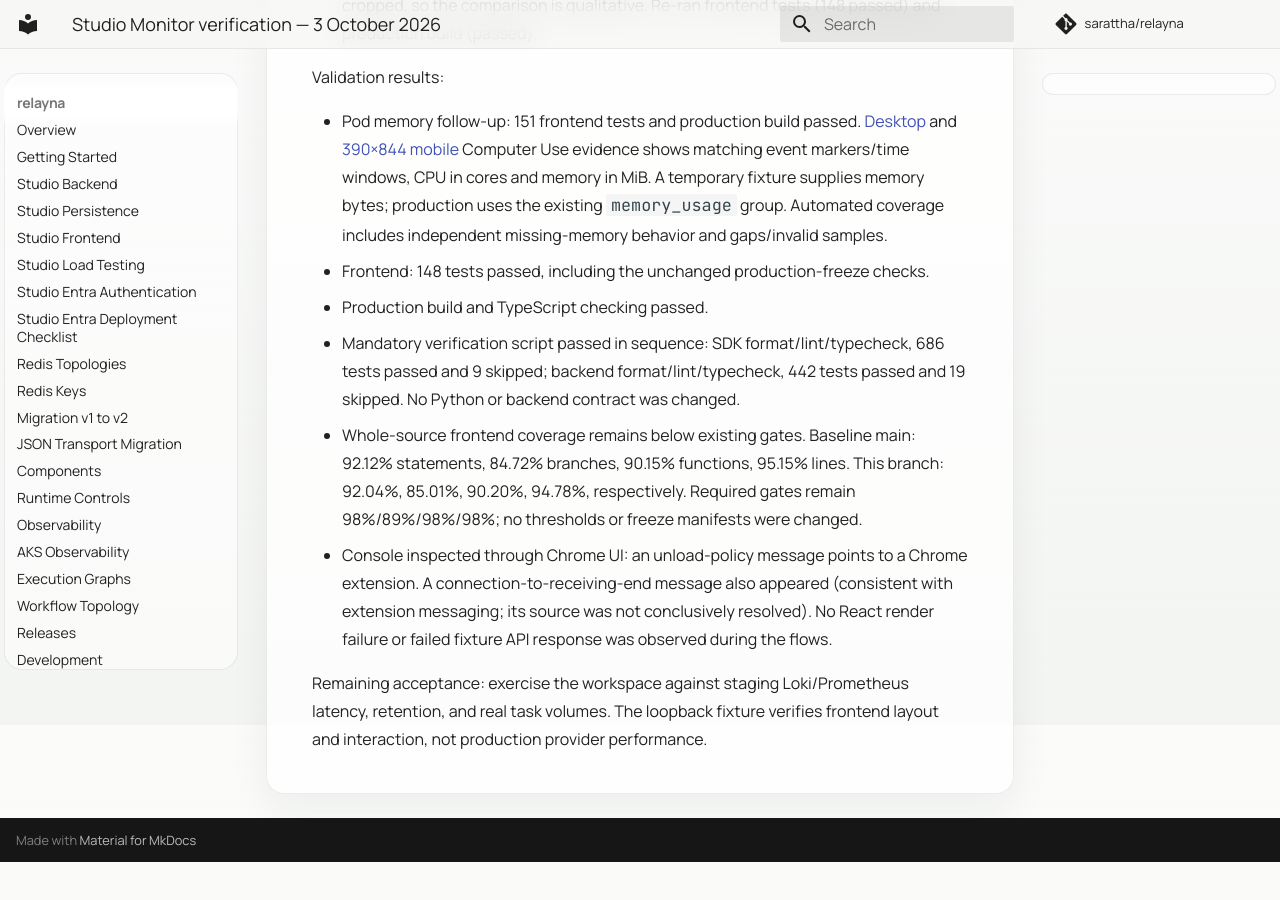
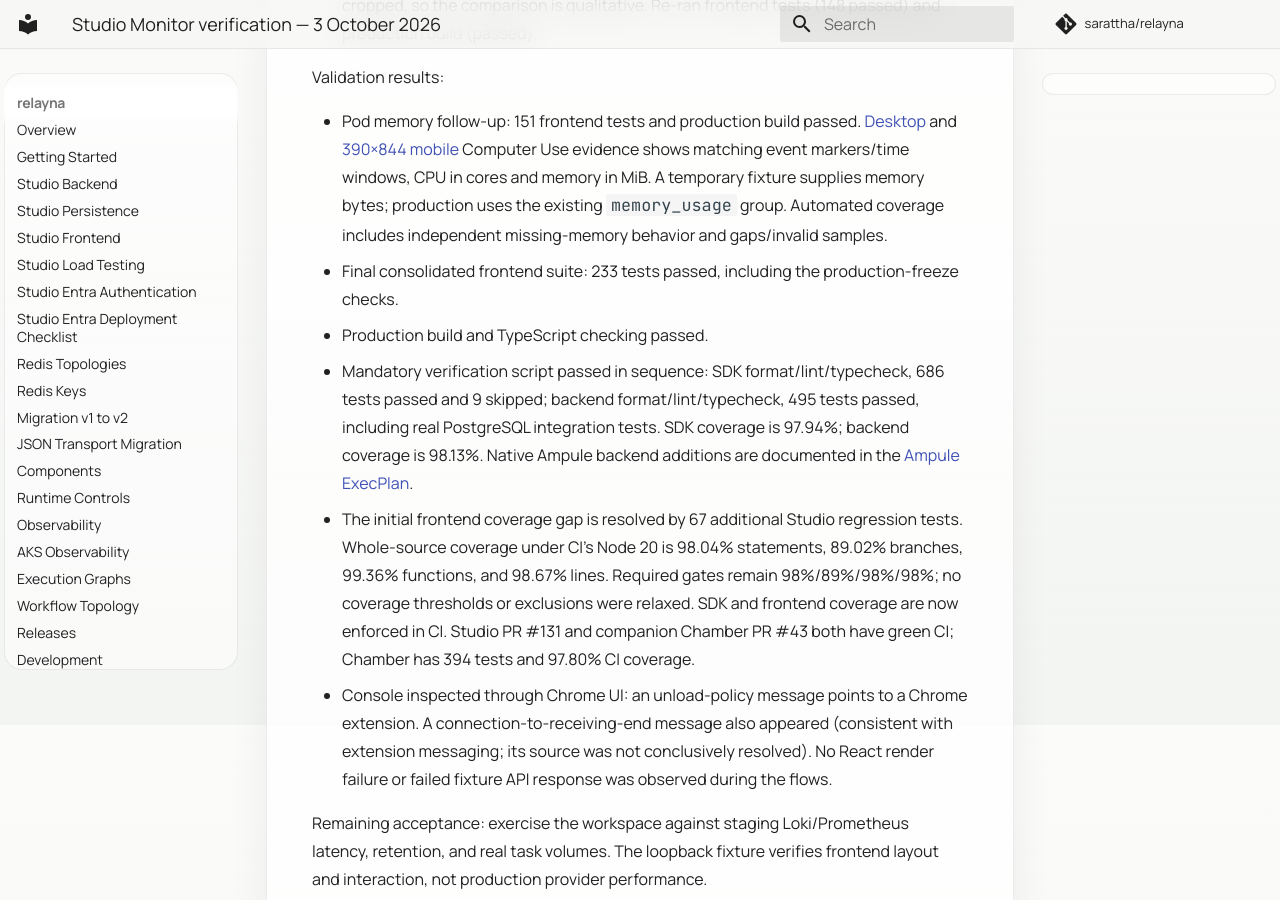
Before and after one commit to sarattha/relayna, an MkDocs documentation site: the page built from docs/qa/studio-monitor-workspace/README.md, in a window 1280 px wide and 900 px high, scrolled down 1075 px. Built offline with MkDocs 1.6.1 and Material for MkDocs 9.7.7, drawn with Linux system fonts in a browser that asks for light colours; comment, search, counter and statistics services are not loaded; before the commit the page ends 1937 px from its top, so only the background shows below that.

Commit message:
docs: reconcile monitoring QA with final coverage

```diff
--- a/docs/qa/studio-monitor-workspace/README.md
+++ b/docs/qa/studio-monitor-workspace/README.md
@@ -32,15 +32,19 @@ unit. These are functional adaptations, not claims of exact pixel matching.
 Validation results:
 
 - Pod memory follow-up: 151 frontend tests and production build passed. [Desktop](pod-resources-desktop.jpg) and [390×844 mobile](pod-resources-mobile.jpg) Computer Use evidence shows matching event markers/time windows, CPU in cores and memory in MiB. A temporary fixture supplies memory bytes; production uses the existing `memory_usage` group. Automated coverage includes independent missing-memory behavior and gaps/invalid samples.
-- Frontend: 148 tests passed, including the unchanged production-freeze checks.
+- Final consolidated frontend suite: 233 tests passed, including the production-freeze checks.
 - Production build and TypeScript checking passed.
 - Mandatory verification script passed in sequence: SDK format/lint/typecheck,
-  686 tests passed and 9 skipped; backend format/lint/typecheck, 442 tests passed
-  and 19 skipped. No Python or backend contract was changed.
-- Whole-source frontend coverage remains below existing gates. Baseline main:
-  92.12% statements, 84.72% branches, 90.15% functions, 95.15% lines. This branch:
-  92.04%, 85.01%, 90.20%, 94.78%, respectively. Required gates remain
-  98%/89%/98%/98%; no thresholds or freeze manifests were changed.
+  686 tests passed and 9 skipped; backend format/lint/typecheck, 495 tests passed,
+  including real PostgreSQL integration tests. SDK coverage is 97.94%; backend
+  coverage is 98.13%. Native Ampule backend additions are documented in the
+  [Ampule ExecPlan](../../internal/ampule-studio-api-execplan.md).
+- The initial frontend coverage gap is resolved by 67 additional Studio regression
+  tests. Whole-source coverage under CI's Node 20 is 98.04% statements, 89.02%
+  branches, 99.36% functions, and 98.67% lines. Required gates remain
+  98%/89%/98%/98%; no coverage thresholds or exclusions were relaxed. SDK and
+  frontend coverage are now enforced in CI. Studio PR #131 and companion Chamber
+  PR #43 both have green CI; Chamber has 394 tests and 97.80% CI coverage.
 - Console inspected through Chrome UI: an unload-policy message points to a
   Chrome extension. A connection-to-receiving-end message also appeared (consistent
   with extension messaging; its source was not conclusively resolved). No React
```
Also changed, not shown: design-qa.md (+11 -2 lines), internal/studio-monitor-execplan.md (+8 -5 lines).
